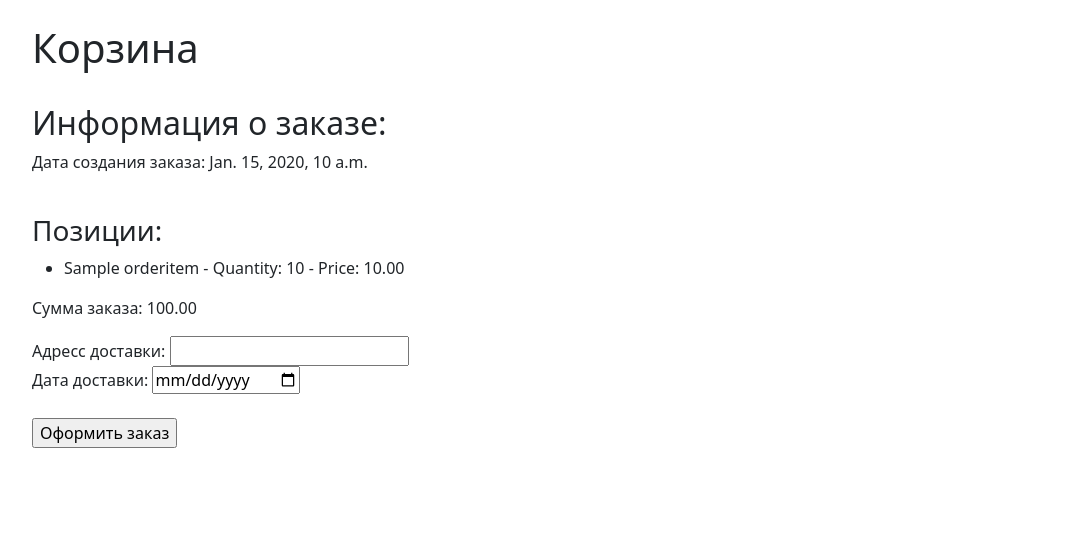
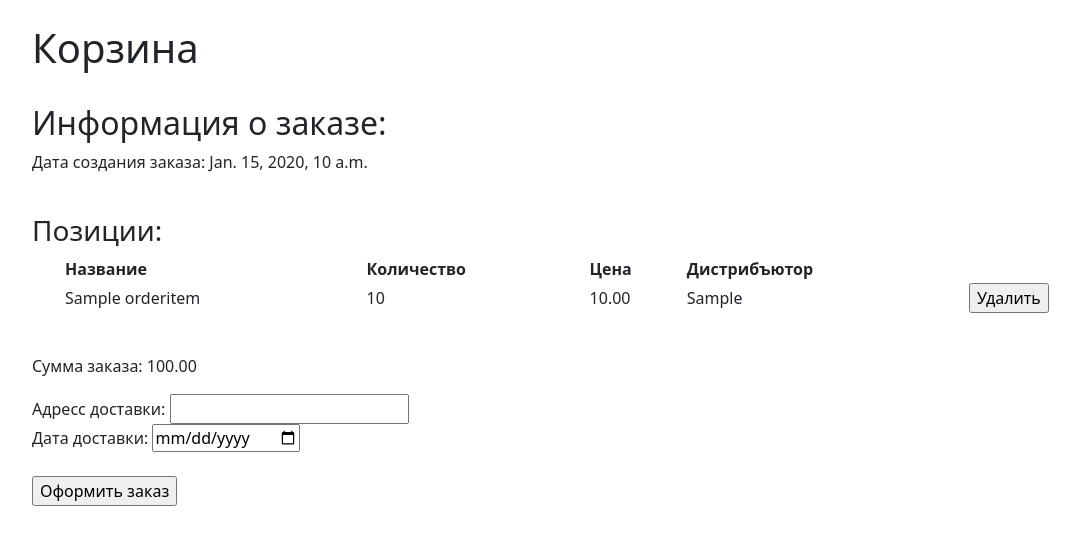
Before and after one commit to Matthewous/netology_python_diplom, a Django app: page /cart/ in a window 1280 px wide. Shown: the part 56-601 px from the top of the page, without its empty margins (50-1130 px from the left). Run offline with Django 4.2, Linux system fonts and the light colour scheme; a user stored in the database is signed in; tables that the repository leaves empty hold one stand-in row (values such as "Sample post").

Commit message:
удаление позиции из корзины

```diff
--- a/orders/backend/templates/backend/cart.html
+++ b/orders/backend/templates/backend/cart.html
@@ -10,10 +10,35 @@
     <br>
     <h3>Позиции:</h3>
     <ul>
-        {% for item in order_items %}
-            <li>{{ item.product_name }} - Quantity: {{ item.quantity }} - Price: {{ item.price }}</li>
-        {% endfor %}
+        <table width="100%">
+            <thead>
+                <tr>
+                    <th>Название</th>
+                    <th>Количество</th>
+                    <th>Цена</th>
+                    <th>Дистрибъютор</th>
+                    <th></th>
+                </tr>
+            </thead>
+            <tbody>
+                {% for item in order_items %}
+                <tr>
+                    <td>{{ item.product_name }}</td>
+                    <td>{{ item.quantity }}</td>
+                    <td>{{ item.price }}</td>
+                    <td>{{ item.shop }}</td>
+                    <td>
+                        <form method="POST" action="{% url 'delete_order_item' item.id %}">
+                            {% csrf_token %}
+                            <input type="submit" value="Удалить">
+                        </form>
+                    </td>
+                </tr>
+                {% endfor %}
+            </tbody>
+        </table>
     </ul>
+    <br>
     <p>Сумма заказа: {{ total_price }}</p>
     <form method="POST">
         {% csrf_token %}
--- a/orders/backend/views.py
+++ b/orders/backend/views.py
@@ -3,7 +3,7 @@ from django.http import HttpResponse
 
 from orders.settings import EMAIL_HOST_USER
 from .forms import UserRegistrationForm
-from .models import Order, Product, Category, ProductInfo, Shop
+from .models import Order, OrderItem, Product, Category, ProductInfo, Shop
 from django.core.mail import send_mail
 from django.db.models import Q, Min
 from django.http import HttpResponseRedirect
@@ -193,6 +193,11 @@ def cart(request):
     }
     return render(request, 'backend/cart.html', context)
 
+def delete_order_item(request, item_id):
+    item = OrderItem.objects.get(id=item_id)
+    item.delete()
+    return redirect('cart')
+
 def order_detail(request, order_id):
     order = Order.objects.get(id=order_id)
     order_items = order.orderitem_set.all()
--- a/orders/orders/urls.py
+++ b/orders/orders/urls.py
@@ -31,4 +31,5 @@ urlpatterns = [
     path('cart/', views.cart, name='cart'),
     path('order_detail/<int:order_id>/', views.order_detail, name='order_detail'),
     path('thank_you_page', views.thank_you_page, name='thank_you_page'),
+    path('cart/delete/<int:item_id>/', views.delete_order_item, name='delete_order_item'),
 ]
```
